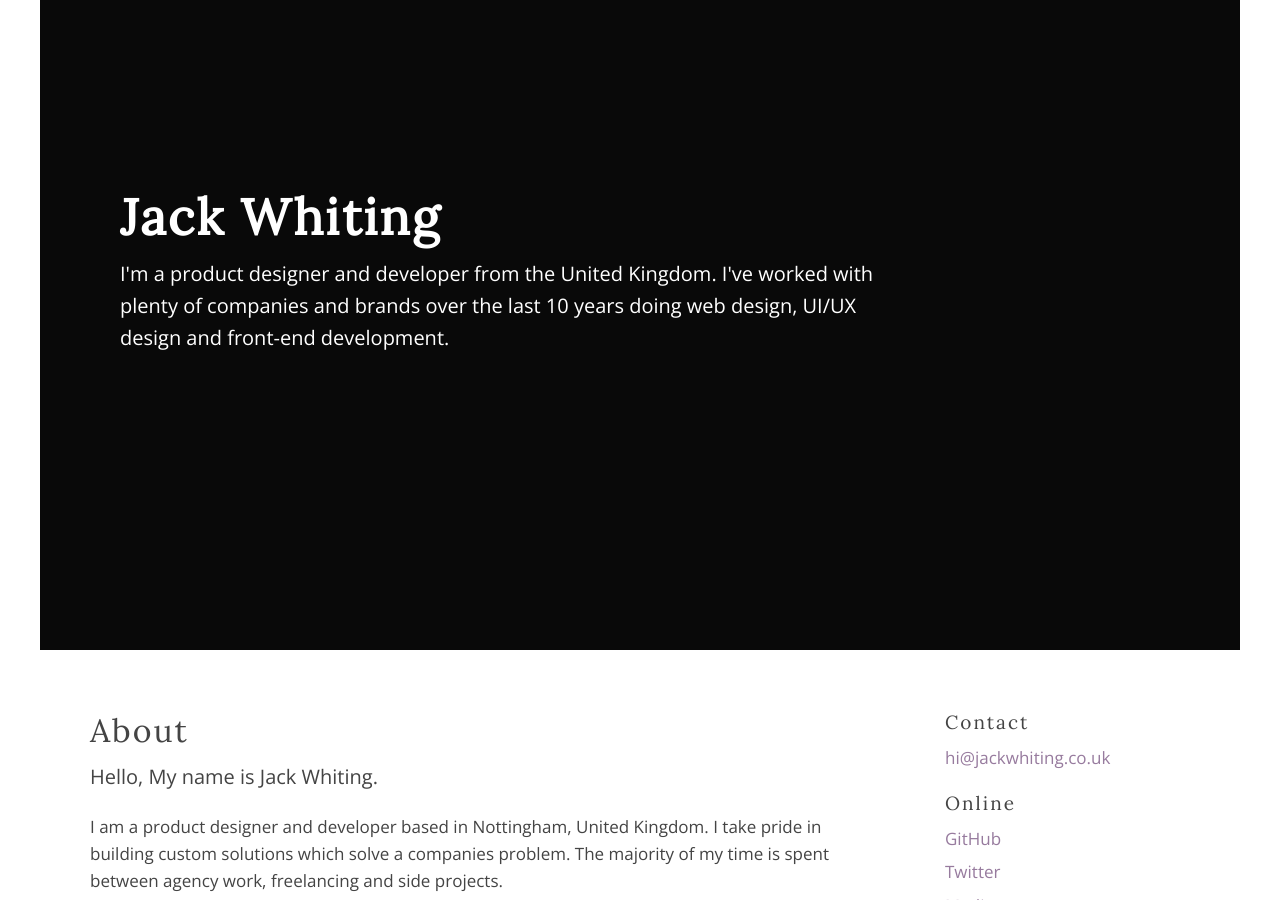
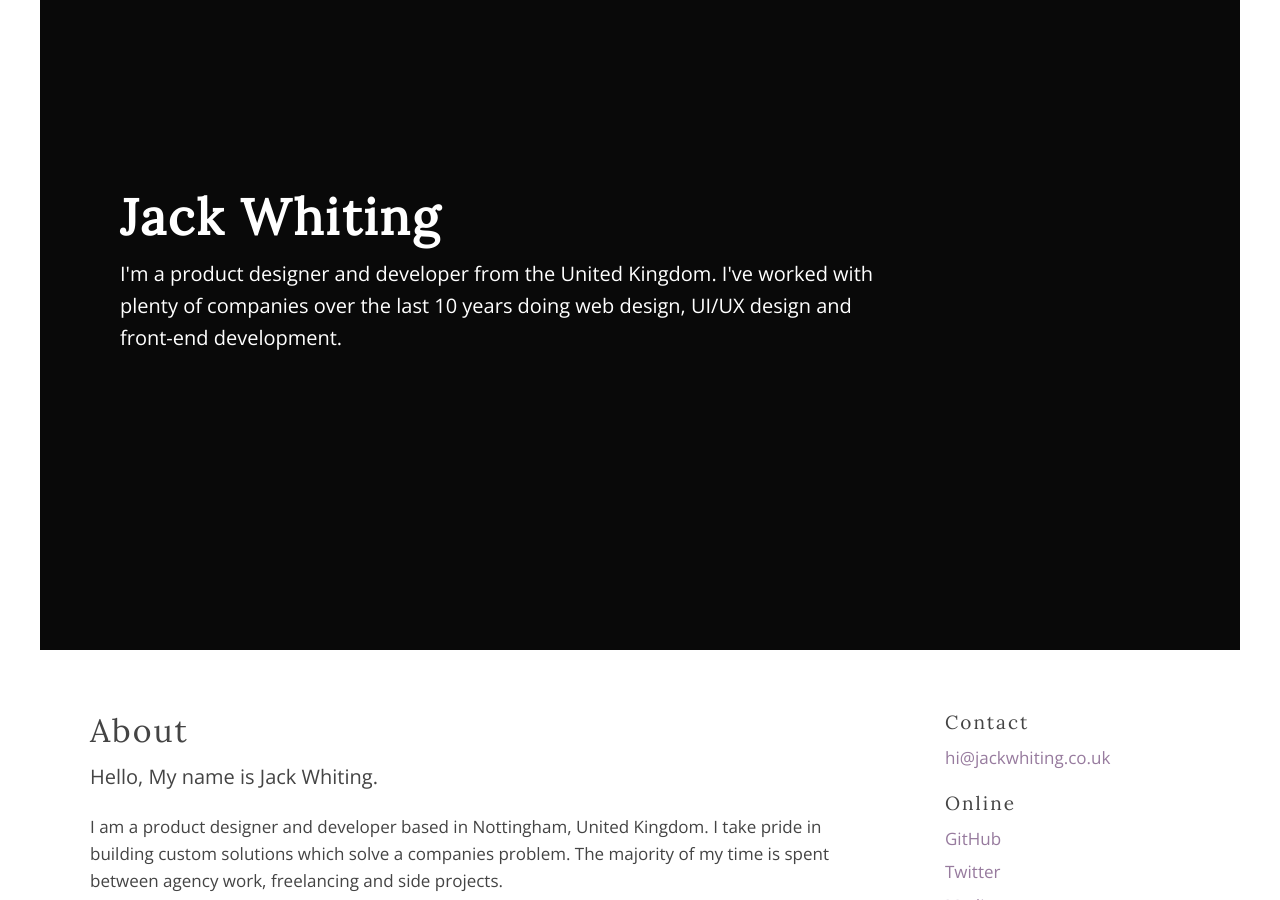
Before and after one commit to jackabox/old.jackwhiting.co.uk, a Jekyll site: the page built from index.md, in a window 1280 px wide and 900 px high, scrolled down 190 px. Built offline with Jekyll 4.4.1, drawn with Linux system fonts in a browser that asks for light colours.

Commit message:
content updates

```diff
--- a/_includes/header.html
+++ b/_includes/header.html
@@ -50,7 +50,7 @@
     <div class="hero hero--home">
         <div class="hero__text">
             <h1>Jack Whiting</h1>
-            <p>I'm a product designer and developer from the United Kingdom. I've worked with plenty of companies and brands over the last 10 years doing web design, UI/UX design and front-end development.</p>
+            <p>I'm a product designer and developer from the United Kingdom. I've worked with plenty of companies over the last 10 years doing web design, UI/UX design and front-end development.</p>
         </div>
     </div>
     {% else if page.layout == 'works-single' %}
--- a/_layouts/front.html
+++ b/_layouts/front.html
@@ -47,6 +47,7 @@
 					<li><a href="https://github.com/jackabox">GitHub</a></li>
 					<li><a href="https://twitter.com/jackabox">Twitter</a></li>
 					<li><a href="https://medium.com/@jackabox">Medium</a></li>
+					<li><a href="http://stackoverflow.com/users/7006516/jack-whiting">Stack Overflow</a></li>
 				</ul>
 			</div>
 		</div>
```
